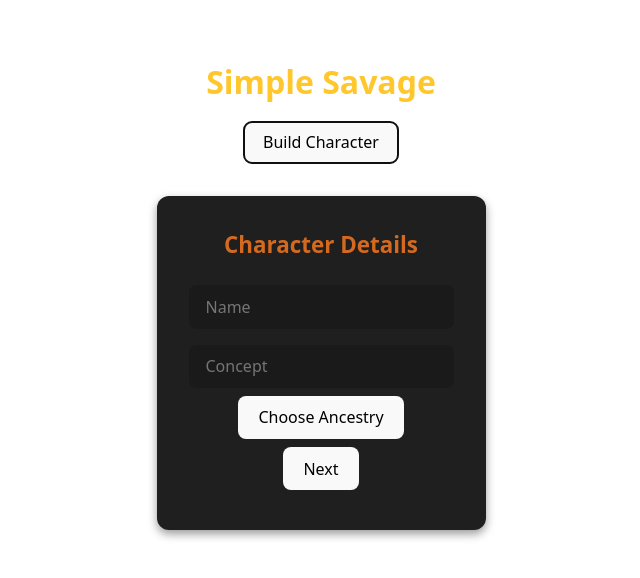
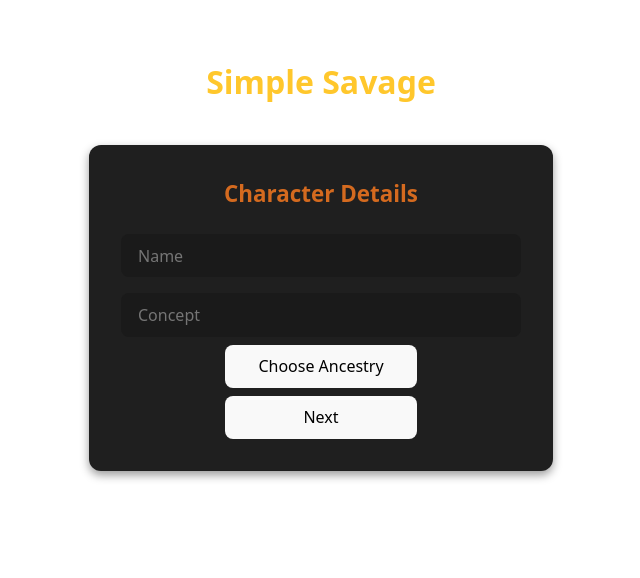
Before and after one commit to ajmenoni/simple-savage, a React (Vite) app: page / in a window 1280 px wide. Both pictures are taken after a click on the button "Build Character". Shown: the top 578 px of the page, without its empty margins (319-959 px from the left). Built offline with nearby package versions, Linux system fonts and the light colour scheme.

Commit message:
update card component to be wrapper for step components

```diff
--- a/src/App.jsx
+++ b/src/App.jsx
@@ -1,23 +1,20 @@
 import { useState } from "react";
 import "./App.css";
 import Button from "./components/Button";
-import Card from "./components/Card";
+import Details from "./components/Details";
 
 function App() {
-  function beginCreate() {
-    alert("you clicked");
-  }
-
-  function handleNext() {
-    alert("Next");
-  }
+  const [step, setStep] = useState(0);
 
   return (
     <>
       <div className="app-container">
         <h1>Simple Savage</h1>
-        <Button text={"Build Character"} onClick={beginCreate} />
-        <Card handleNext={handleNext} />
+        {step === 0 ? (
+          <Button text={"Build Character"} onClick={() => setStep(1)} />
+        ) : (
+          <Details onNext={() => setStep(2)} />
+        )}
       </div>
     </>
   );
--- a/src/components/Button.jsx
+++ b/src/components/Button.jsx
@@ -1,5 +1,4 @@
 import React from "react";
-import "./Button.css";
 
 export default function Button({ text, onClick }) {
   return <button onClick={onClick}>{text}</button>;
--- a/src/components/Card.jsx
+++ b/src/components/Card.jsx
@@ -1,14 +1,7 @@
-import Button from "./Button";
 import React from "react";
-import Details from "./Details";
 
-function Card({ handleNext }) {
-  return (
-    <div className="app-container card">
-      <Details />
-      <Button text={"Next"} onClick={handleNext} />
-    </div>
-  );
+function Card({ children }) {
+  return <div className="card">{children}</div>;
 }
 
 export default Card;
--- /dev/null
+++ b/src/components/Details.css
@@ -0,0 +1,7 @@
+.detail-actions {
+  display: flex;
+  flex-direction: column;
+  align-items: center;
+  gap: 0.5rem;
+  width: 100%;
+}
--- a/src/components/Details.jsx
+++ b/src/components/Details.jsx
@@ -1,15 +1,22 @@
 import Button from "./Button";
-function Details() {
+import Card from "./Card";
+import "./Details.css";
+
+function Details({ onNext }) {
   function beginAncestrySelect() {
     alert("you clicked ancest select");
   }
   return (
-    <>
+    <Card>
       <h2>Character Details</h2>
       <input type="text" name="charName" id="charName" placeholder="Name" />
       <input type="text" name="concept" id="concept" placeholder="Concept" />
-      <Button text={"Choose Ancestry"} onClick={beginAncestrySelect} />
-    </>
+
+      <div className="card-actions detail-actions">
+        <Button text={"Choose Ancestry"} onClick={beginAncestrySelect} />
+        <Button className="next" text={"Next"} onClick={onNext} />
+      </div>
+    </Card>
   );
 }
 
--- a/src/index.css
+++ b/src/index.css
@@ -68,6 +68,9 @@ button {
   background-color: #1a1a1a;
   cursor: pointer;
   transition: border-color 0.25s;
+  width: 100%;
+  max-width: 320px;
+  margin: 0.5rem auto;
 }
 button:hover {
   border-color: var(--savage-yellow);
@@ -83,6 +86,12 @@ button:focus-visible {
   margin-bottom: 1rem;
   margin-top: 0;
   text-align: center;
+}
+
+.card button {
+  width: 90%;
+  max-width: 12rem;
+  margin: 0;
 }
 
 @media (prefers-color-scheme: light) {
```
